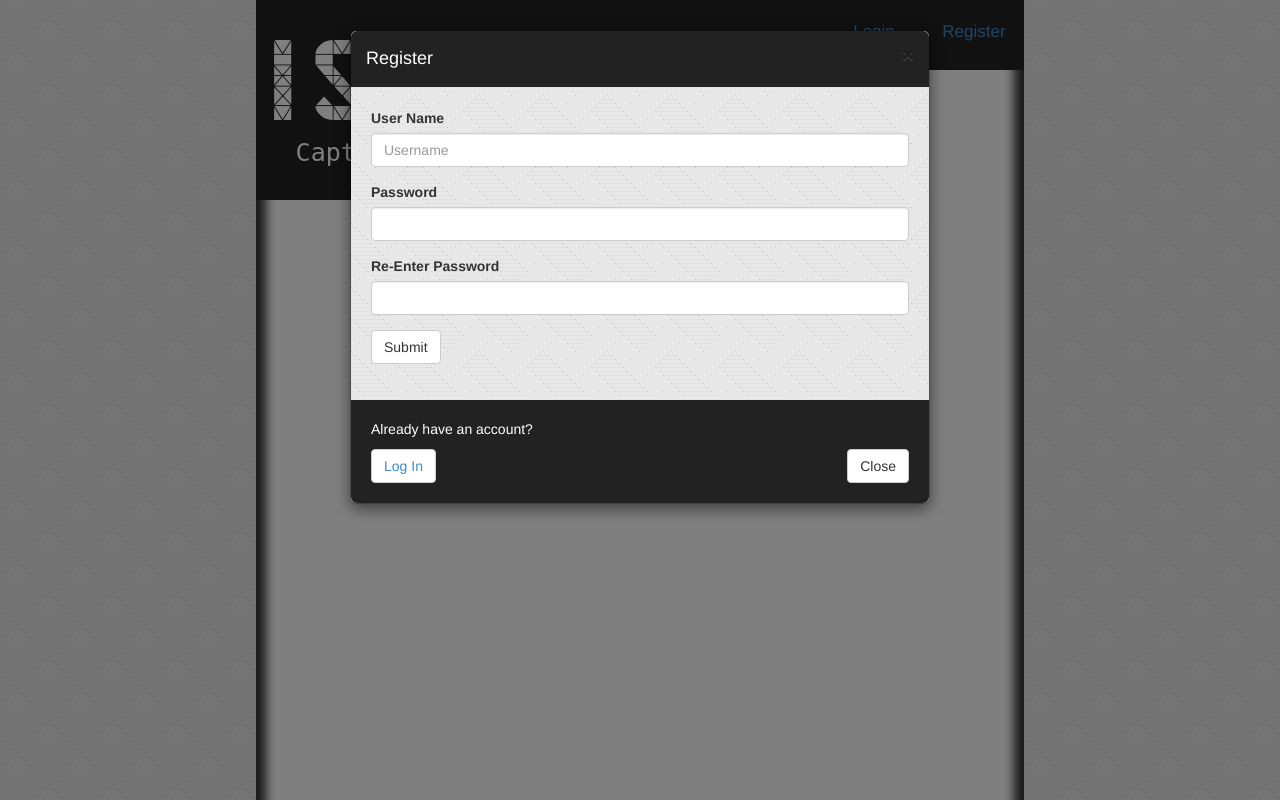
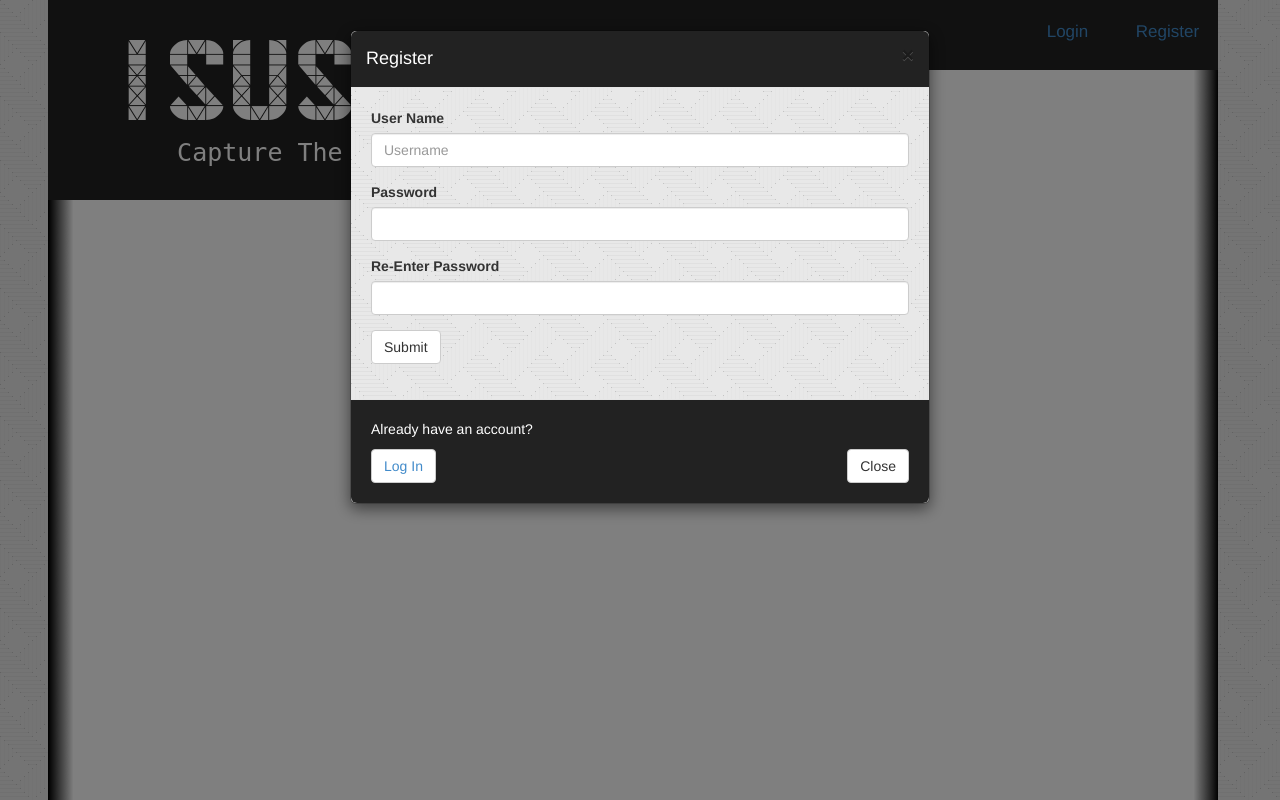
Before and after one commit to akama/NightShade, a Django app: page /accounts/register/ in a window 1280 px wide. Run offline with Django 3.2, Linux system fonts and the light colour scheme; some libraries are stand-ins or nearby versions.

Commit message:
Un-fucked layout scaling

```diff
--- a/NightShade/static/css/custom.css
+++ b/NightShade/static/css/custom.css
@@ -7,20 +7,24 @@
 /*
 ------------------------------------------------------------------------------------*/
 html {
-	overflow: visible;
+	overflow-y: scroll;
+	height: 100%;
 }
 
 body {
 	background-color: white;
+	height: 100%;
+	background-image: url('../img/pixel_weave.png')
 }
 
 .container {
-	padding-top: 210px;
-	padding-left: 50px;
-	margin-left: 20%;
-	width: 60%;
+	height: 100%;
+	background-image: url('../img/vbar.png'), url('../img/vbar_inverted.png');
+	background-color: white;
+	background-position: left top, right top;
+	background-repeat: repeat-y;
+	padding: 0;
 }
-
 
 /*----------------------------------------------------------------------------------*/
 /* `Page margins
@@ -111,11 +115,9 @@ body {
 
 .titlebar-menu {
 	background-color: #222;
-	position: absolute;
-	margin-left: 45%;
-	width: 35%;
 	height: 70px;
 	font-size: 17px;
+	margin-bottom: 150px;
 }
 
 .titlebar-menu-tab {
@@ -133,17 +135,16 @@ body {
 /* `Titlebar Logo Stuff < Navbar Stuff
 -----------------------------------------------*/
 .titlebar-logo {
-	margin-left: 20%;
 	font-family: pennStation;
 	text-align: center;
 	color: white;
 	position: absolute;
 	height: 200px;
-	width: 25%;
+	width: 500px;
 	padding-top: 40px;
 	background-color: #222;
 	border-radius: 0 0 10px 0;
-	background-repeat: repeat-y;
+	z-index: 1;
 }
 
 .titlebar-logo:hover {
@@ -176,9 +177,12 @@ body {
 }
 
 a#menulink {
-	padding-top: 20px;
 	position: relative;
 	top: 20px;
+}
+
+a#menulink:hover {
+
 }
 
 div#username {
--- a/templates/base.html
+++ b/templates/base.html
@@ -12,8 +12,7 @@
 </head>
 
 <body>
-<div class="colorbar-right"></div>
-<div class="colorbar-left"></div>
+<div class="container">
 
     <a class="titlebar-logo" href="{% url "home_page" %}">
         <div class="titlebar-logo-title">
@@ -23,7 +22,6 @@
             {% block navbar-subtitle %}Capture The Flag{% endblock %}
         </div>
     </a>
-
     <div class="titlebar-menu">
         <div class="auth">
             {% if user.is_authenticated %}
@@ -40,8 +38,12 @@
         </div>
     </div>
 
-    <div class="container">
+    <div class="row">
+        <div class="col-md-10 col-md-offset-1">
                 {% block content %}{% endblock %}
+        </div>
+    </div>
+
 </div>
 </body>
 <script src="{% static "js/jquery-1.10.2.js" %}"></script>
```
Also changed, not shown: NightShade/static/img/vbar.png, NightShade/static/img/vbar_inverted.png (added), 1 other file. Lines whose indentation alone changed are shown as unchanged.
